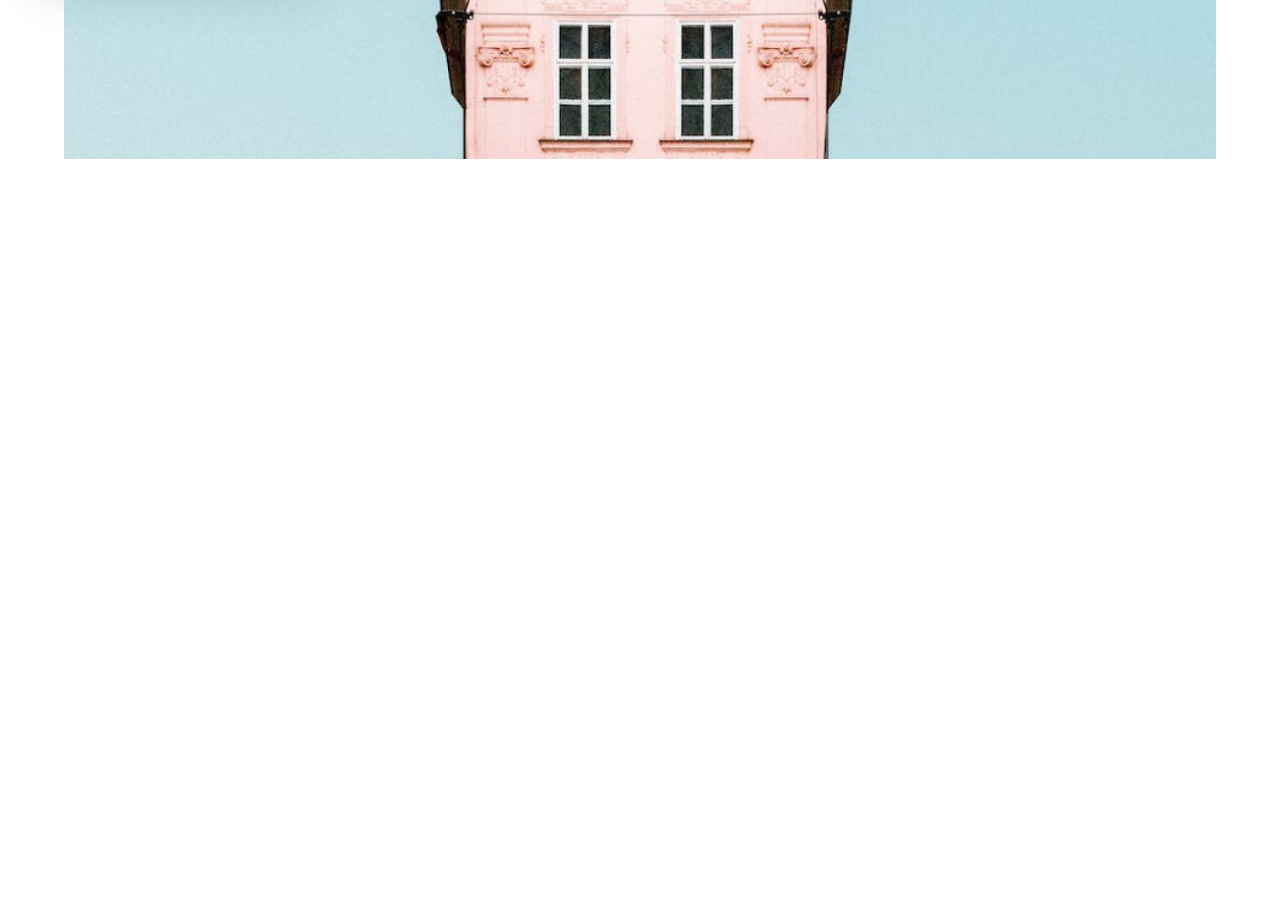
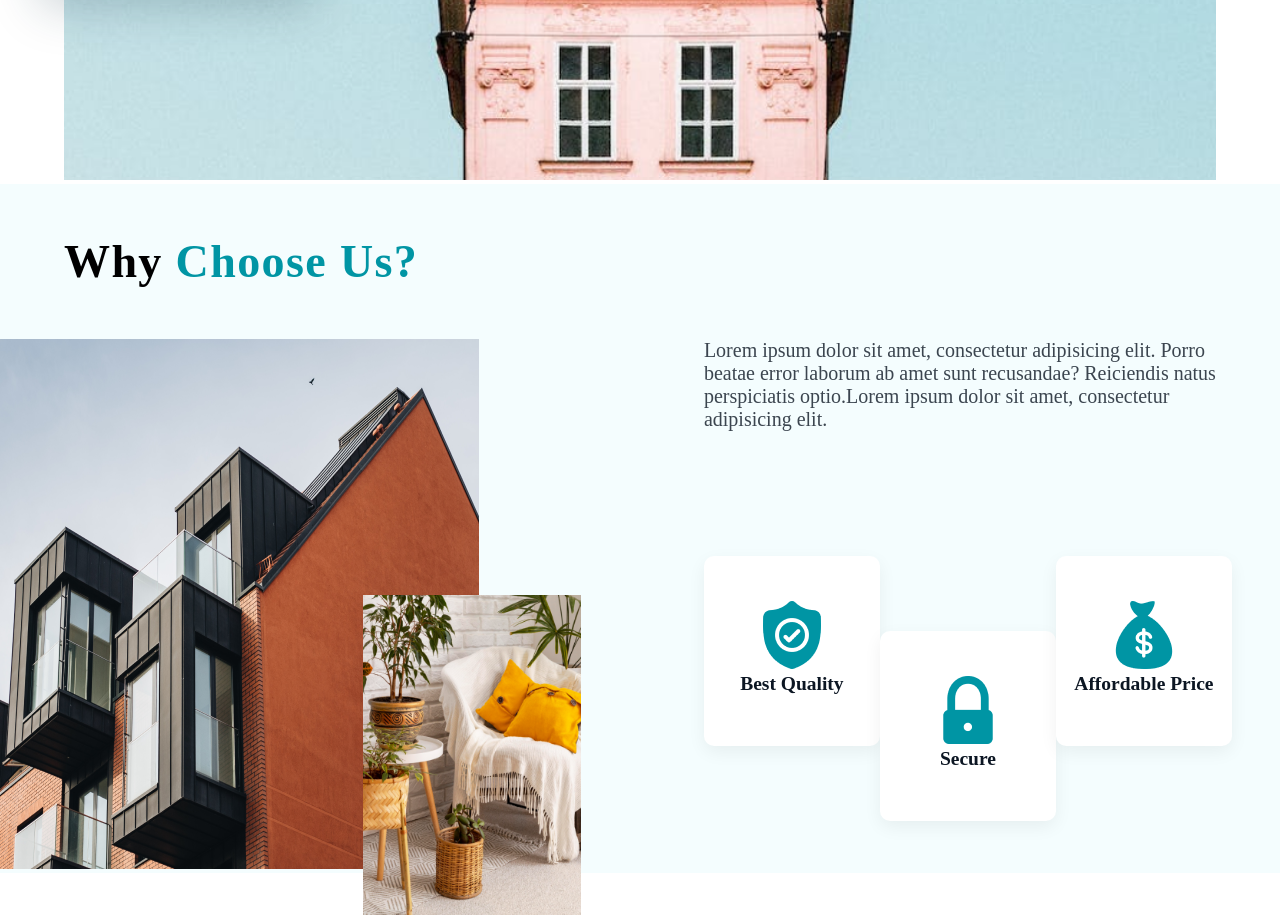
Before and after one commit to kgzstan/BraVaa, a plain HTML site: page index.html in a window 1280 px wide. Shown: the part 803-1718 px from the top of the page. Before the commit the page ends 1066 px from the top, so only its background shows below. Drawn offline with Linux system fonts and the light colour scheme.

Commit message:
section2 is finished

```diff
--- a/index.html
+++ b/index.html
@@ -75,5 +75,47 @@
 
 </div>
 </section>
+<section id="section2">
+    <div class="container">
+        <h1 class="first">Why <b>Choose Us?</b></h1>
+        <div class="why">
+            <div class="why__img">
+                <img src="./img/why img.png" alt="">
+                <img src="./img/why img 2.png" alt="">
+            </div>
+            <div>
+                <p>
+                    Lorem ipsum dolor sit amet,
+                     consectetur adipisicing elit.
+                     Porro beatae error laborum ab
+                      amet sunt recusandae? Reiciendis
+                       natus perspiciatis optio.Lorem
+                       ipsum dolor sit amet, consectetur
+                        adipisicing elit.
+                </p>
+                <div class="why__bar">
+                <div class="why__box">
+                    <div class="why__box1">
+                        <img src="./img/Mask group 1.png" alt="">
+                        <h1>Best Quality</h1>
+                    </div>
+                </div>
+                <div class="why__box">
+                    <div class="why__box2">
+                        <img src="./img/Mask group 2.png" alt="">
+                        <h1>Secure</h1>
+                    </div>
+                </div>
+                <div class="why__box">
+                    <div class="why__box1">
+                        <img src="./img/Mask group 3.png" alt="">
+                        <h1>Affordable Price</h1>
+                    </div>
+                    </div>
+                </div>
+            </div>
+        </div>
+    </div>
+</section>
 </body>
 </html>
--- a/style.css
+++ b/style.css
@@ -10,6 +10,7 @@
 #header{
     background: #8dd8e058;
     padding: 20px 0;
+    position: fixed;
    z-index: 99;
    right: 0;
    left: 0;
@@ -88,7 +89,7 @@ nav a{
    font-weight: 400;
 }
 #section1{
-    padding: 100px 0;
+    padding-top: 200px ;
 }
 .head{
     display: flex;
@@ -234,3 +235,76 @@ text-align: left;
     font-size: 16px;
     font-weight: 400;
 }
+#section2{
+    background: #F4FDFE;
+
+}
+.first{
+    font-family: Playfair Display;
+font-size: 46px;
+font-weight: 600;
+line-height: 55.2px;
+letter-spacing: 0.03em;
+text-align: left;
+padding:  50px 0 ;
+}
+.first b{
+    color: #0095A4;
+
+}
+.why{
+    display: flex;
+    justify-content: space-between;
+    gap: 225px;
+}
+.why__img{
+    width: 50%;
+    margin-left: -6%;
+    position: relative;
+}
+.why__img img:nth-child(2){
+    width: 45%;
+    position: absolute;
+    left: 76%;
+    top: 48%;
+}
+.why p{
+    font-size: 20px;
+    font-weight: 400;
+    color: #0C1623CC;
+}
+.why__bar{
+    margin-top: 50px;
+    display: flex;
+    align-items: center;
+    justify-content: space-between;
+}
+.why__box1{
+    border-radius: 10px;
+    gap: 30px;
+    height: 100px;
+    width: 176px;
+    font-size: 13px;
+  font-weight: 600;
+  color: #0C1623;
+    background: #FFFFFF;
+    text-align: center;
+    padding: 45px 0;
+    box-shadow: 0px 6px 18px 0px #0000000F;
+
+}
+.why__box2{
+    border-radius: 10px;
+    margin-top: 150px;
+    gap: 30px;
+    height: 100px;
+    width: 176px;
+    font-size: 13px;
+  font-weight: 600;
+  color: #0C1623;
+    background: #FFFFFF;
+    text-align: center;
+    padding: 45px 0;
+    box-shadow: 0px 6px 18px 0px #0000000F;
+
+}
```
Also changed, not shown: img/Mask group 1.png (added), img/Mask group 2.png (added), img/Mask group 3.png (added), img/why img 2.png (added), img/why img.png (added).
